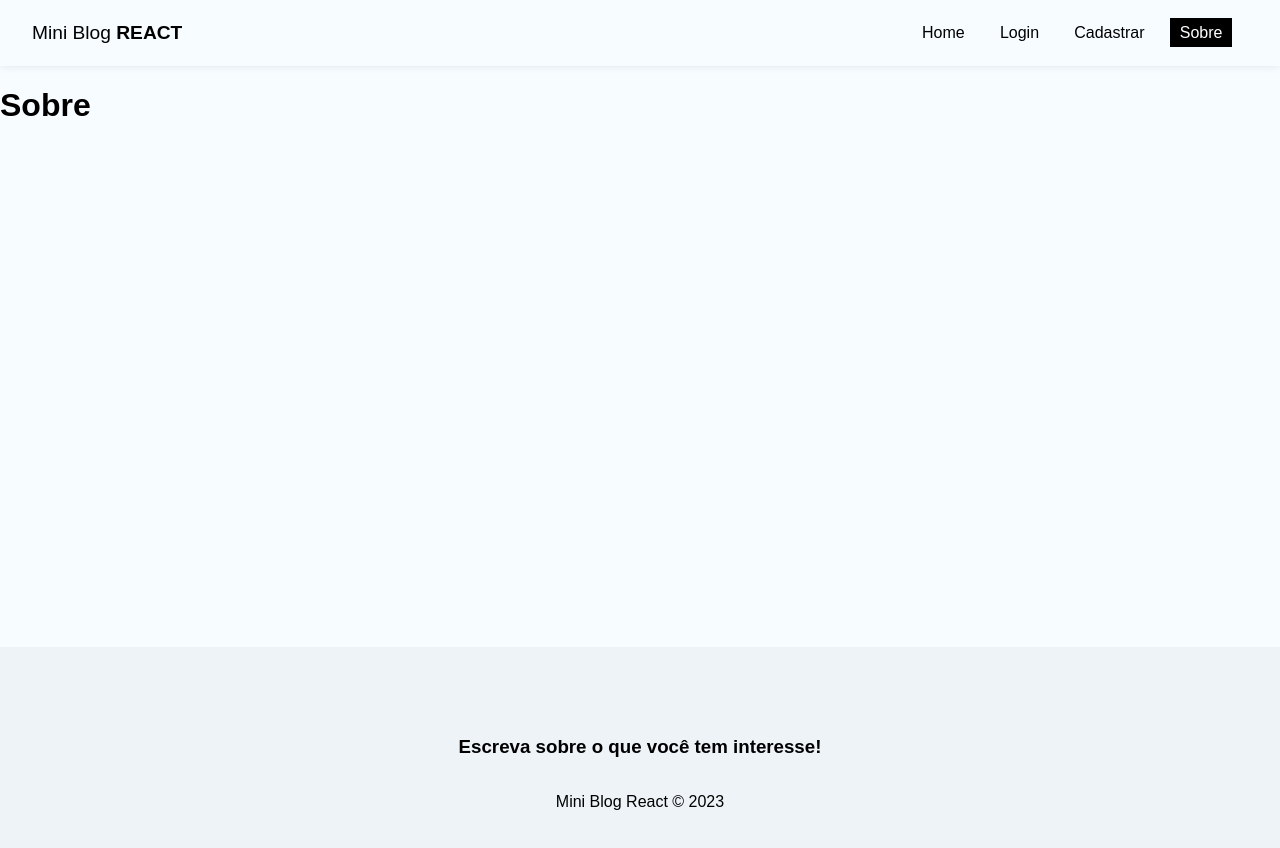
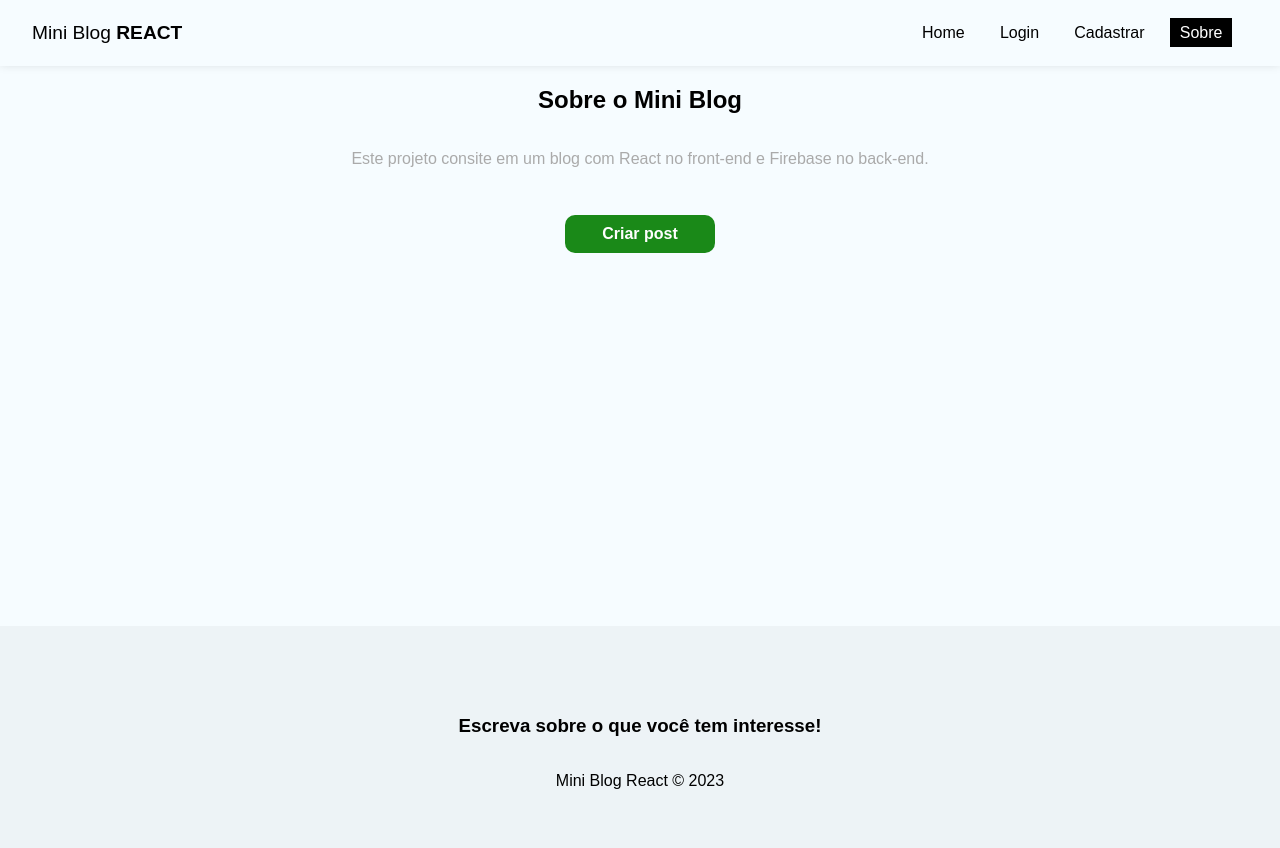
Before and after one commit to ehurafa/react-from-zero-to-mastery, a React (Create React App) app in the folder ARQUIVOS/10_MINIBLOG/miniblog/: page /about in a window 1280 px wide. Shown: the top 848 px of the page. Built offline with nearby package versions, Linux system fonts and the light colour scheme; no server answers.

Commit message:
blocking pages with authentication

```diff
--- a/ARQUIVOS/10_MINIBLOG/miniblog/src/App.js
+++ b/ARQUIVOS/10_MINIBLOG/miniblog/src/App.js
@@ -51,10 +51,22 @@ function App() {
             <Routes>
               <Route path="/" element={<Home />} />
               <Route path="/about" element={<About />} />
-              <Route path="/login" element={<Login />} />
-              <Route path="/register" element={<Register />} />
-              <Route path="/posts/create" element={<CreatePost />} />
-              <Route path="/dashboard" element={<Dashboard />} />
+              <Route
+                path="/login"
+                element={!user ? <Login /> : <Navigate to="/" />}
+                />
+              <Route
+                path="/register"
+                element={!user ? <Register /> : <Navigate to="/" />}
+              />
+              <Route
+                path="/posts/create"
+                element={user ? <CreatePost /> : <Navigate to="/login" />}
+              />
+              <Route
+                path="/dashboard"
+                element={user ? <Dashboard /> : <Navigate to="/login" />}
+              />
             </Routes>
           </div>
           <Footer />
--- a/ARQUIVOS/10_MINIBLOG/miniblog/src/pages/About/About.js
+++ b/ARQUIVOS/10_MINIBLOG/miniblog/src/pages/About/About.js
@@ -1,8 +1,13 @@
+import { Link } from 'react-router-dom'
 import styles from './About.module.css'
 
 const About = () => {
   return (
-    <h1>Sobre</h1>
+    <div class={styles.about}>
+      <h2>Sobre o Mini <span>Blog</span></h2>
+      <p>Este projeto consite em um blog com React no front-end e Firebase no back-end.</p>
+      <Link to="/posts/create" className="btn">Criar post</Link>
+    </div>
   )
 }
 
--- a/ARQUIVOS/10_MINIBLOG/miniblog/src/pages/About/About.module.css
+++ b/ARQUIVOS/10_MINIBLOG/miniblog/src/pages/About/About.module.css
@@ -0,0 +1,17 @@
+.about {
+    text-align: center;
+    display: flex;
+    flex-direction: column;
+    align-items: center;
+}
+
+.about p {
+    color: #AAA;
+    margin-bottom: 2rem;
+}
+
+.about a {
+    display: block;
+    margin-top: 15px;
+    padding: 10px 15px;
+}
```
